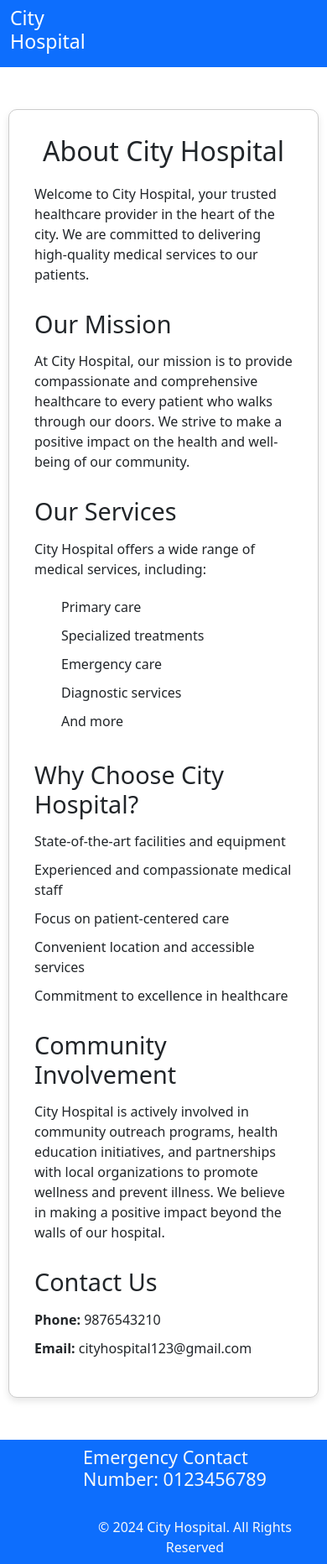
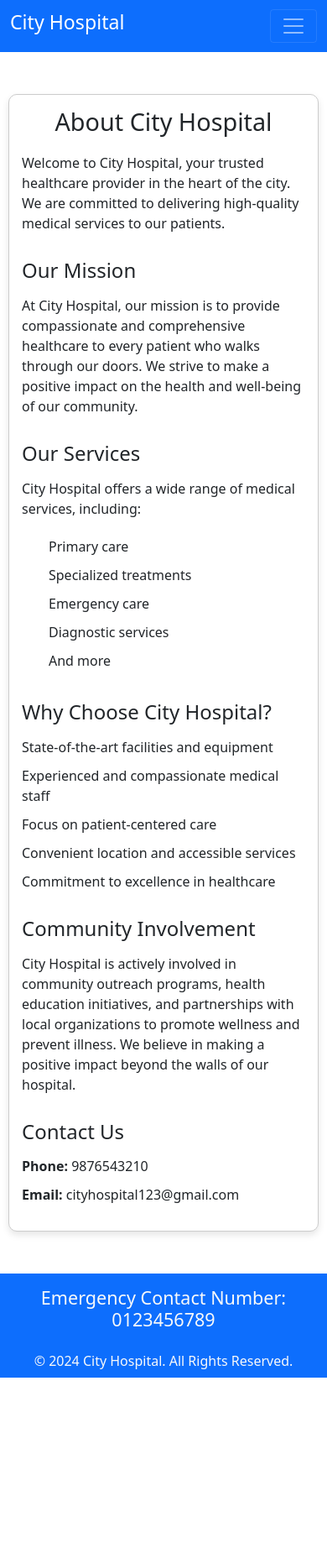
Before and after one commit to RameesParambil/hospital, a Django app: template templates/about.html in a window 390 px wide. Shown: the whole page at 84% size. After the commit the page ends 1641 px from the top, so only its background shows below. Run offline with Django 3.2, Linux system fonts and the light colour scheme; the template is opened without the code that fills it, so the values that code supplies are empty; some libraries are stand-ins or nearby versions.

Commit message:
Your commit message here

```diff
--- a/static/css/style.css
+++ b/static/css/style.css
@@ -1,15 +1,10 @@
+/* Navigation Styles */
 .navbar-nav li:hover {
     background-color: black;
     border-radius: 10px;
 }
 
-
-
-/*---------------------------------------
-    ABOUT
------------------------------------------*/
-
-
+/* About Section */
 #about .container {
     margin: 50px auto;
     max-width: 800px;
@@ -68,7 +63,7 @@
     margin-top: 10px;
 }
 
-/* Media Query for responsiveness */
+/* Responsive Styling */
 @media (max-width: 768px) {
     #about .container {
         padding: 0 10px;
@@ -89,3 +84,23 @@
         font-size: 1rem;
     }
 }
+
+@media (max-width: 576px) {
+    /* Further adjustments for small screens */
+    #about .title {
+        font-size: 1.8rem;
+    }
+
+    #about .subtitle {
+        font-size: 1.5rem;
+    }
+
+    #about .card-body {
+        padding: 15px;
+    }
+
+    /* Navbar item spacing for better mobile view */
+    .navbar-nav .nav-item {
+        margin: 5px 0;
+    }
+}
--- a/static/css/style2.css
+++ b/static/css/style2.css
@@ -3,26 +3,25 @@
 -----------------------------------------*/
 
 #appointment {
-    display: block;
+  display: flex;
   justify-content: center;
   align-items: center;
   height: 100vh;
 }
-.form-container{
+
+.form-container {
   width: 600px;
   margin: 0 auto;
   padding: 20px;
   background-color: #e8edf1;
   border-radius: 8px;
   box-shadow: 0 4px 8px rgba(0, 0, 0, 0.1);
+}
 
-}
 .row {
   padding-left: 75px;
   margin: 0 auto;
 }
-
-
 
 #appointment label {
   color: #393939;
@@ -64,3 +63,42 @@
   position: relative;
   display: block;
 }
+
+/* Responsive Adjustments */
+@media (max-width: 768px) {
+  .form-container {
+      width: 90%; /* Adjust form width for tablets */
+      padding: 15px;
+  }
+
+  .row {
+      padding-left: 20px;
+  }
+
+  #appointment .form-control {
+      font-size: 13px; /* Slightly smaller text */
+  }
+}
+
+@media (max-width: 576px) {
+  /* Further adjustments for smaller screens */
+  .form-container {
+      width: 100%; /* Full width for small devices */
+      padding: 10px;
+  }
+
+  #appointment label {
+      font-size: 0.9rem;
+  }
+
+  #appointment button#cf-submit {
+      height: 50px; /* Adjust button height */
+      font-size: 0.9rem;
+  }
+
+  .new {
+      text-align: center;
+      padding-top: 20px;
+      padding-right: 0;
+  }
+}
--- a/static/css/style3.css
+++ b/static/css/style3.css
@@ -2,33 +2,32 @@
     ADD PATIENTS
 -----------------------------------------*/
 
-
 #new_patient {
-    display: block;
+    display: flex;
     justify-content: center;
     align-items: center;
     height: 100vh;
+}
 
-}
-.new-container{
+.new-container {
     width: 600px;
     margin: 0 auto;
     padding: 20px;
     background-color: #e8edf1;
     border-radius: 8px;
     box-shadow: 0 4px 8px rgba(0, 0, 0, 0.1);
+}
 
-
-
-}
 .row {
     padding-left: 75px;
     margin: 0 auto;
 }
+
 #new_patient label {
     color: #393939;
     font-weight: 500;
 }
+
 #new_patient .form-control {
     background: #f9f9f9;
     border: none;
@@ -39,10 +38,12 @@ font-weight: normal;
     margin-bottom: 15px;
     transition: all ease-in-out 0.4s;
 }
+
 #new_patient input,
 #new_patient select {
     height: 45px;
 }
+
 #new_patient button#cf-submit {
     color: #ffffff;
     font-weight: 600;
@@ -64,21 +65,26 @@ transition: all ease-in-out 0.4s;
     margin-bottom: 15px;
     width: 150px;
 }
+
 #new_patient #patient_age {
     padding-left: 50px;
 }
+
 #new_patient .patient_age {
     padding-left: 40px;
     display: inline-block;
 }
+
 #new_patient #gender {
     padding-left: 20px;
     display: inline-block;
 }
+
 #new_patient .gender {
     padding-left: 16px;
     display: inline-block;
 }
+
 #new_patient #cf-submit {
     color: #ffffff;
     font-weight: 600;
@@ -87,22 +93,26 @@ transition: all ease-in-out 0.4s;
     padding-left: 20px;
     display: inline-block;
 }
-#new_patient .save{
+
+#new_patient .save {
     width: 100px;
     height: 50px;
     display: block;
     padding-top: 55px;
 }
+
 #new_patient #new_form {
     padding-bottom: 50px;
 }
-#new_patient .close{
+
+#new_patient .close {
     width: 100px;
     height: 55px;
     margin-left: 140px;
     display: inline-block;
     padding-bottom: 85px;
 }
+
 #new_patient #close_button {
     background: #f00404;
     color: #ffffff;
@@ -110,5 +120,56 @@ transition: all ease-in-out 0.4s;
     height: 56px;
     width: 100px;
     display: inline-block;
+}
 
+/* Responsive Adjustments */
+@media (max-width: 768px) {
+    .new-container {
+        width: 90%; /* Adjusted form width */
+        padding: 15px;
     }
+
+    .row {
+        padding-left: 20px;
+    }
+
+    #new_patient .form-control {
+        font-size: 13px;
+    }
+
+    #new_patient .patient-form,
+    #new_patient #cf-submit {
+        width: auto;
+    }
+}
+
+@media (max-width: 576px) {
+    /* Further adjustments for smaller screens */
+    .new-container {
+        width: 100%; /* Full width for smaller devices */
+        padding: 10px;
+    }
+
+    #new_patient label,
+    #new_patient #close_button,
+    #new_patient #cf-submit {
+        font-size: 0.9rem;
+    }
+
+    #new_patient #close_button,
+    #new_patient #cf-submit {
+        height: 50px;
+        width: 100%;
+        margin-top: 10px;
+    }
+
+    .row {
+        padding-left: 10px;
+        padding-right: 10px;
+    }
+
+    #new_patient .patient_age,
+    #new_patient .gender {
+        padding-left: 10px;
+    }
+}
--- a/templates/base.html
+++ b/templates/base.html
@@ -1,43 +1,40 @@
 {% load static %}
 
 <!DOCTYPE html>
-<html>
+<html lang="en">
 
 <head>
   <meta charset="UTF-8">
-    <title>{% block title %}{% endblock %}</title>
+  <title>{% block title %}City Hospital{% endblock %}</title>
+  <meta name="viewport" content="width=device-width, initial-scale=1, shrink-to-fit=no">
+  <meta name="description" content="City Hospital - Quality Healthcare">
+  <meta name="author" content="City Hospital">
 
-    <meta charset="utf-8">
-    <meta name="viewport"
-      content="width=device-width, initial-scale=1, shrink-to-fit=no">
-    <meta name="description" content="">
-    <meta name="author" content="">
-    <link rel="stylesheet"
-      href=" https://cdn.jsdelivr.net/npm/bootstrap@5.1.3/dist/css/bootstrap.min.css ">
-    <link rel="stylesheet"
-      href="https://use.fontawesome.com/releases/v5.2.0/css/all.css">
+  <!-- Bootstrap and FontAwesome -->
+  <link rel="stylesheet" href="https://cdn.jsdelivr.net/npm/bootstrap@5.1.3/dist/css/bootstrap.min.css">
+  <link rel="stylesheet" href="https://use.fontawesome.com/releases/v5.2.0/css/all.css">
 
-    <link rel="stylesheet" href="{% static '/css/style.css' %}">
-    <link rel="stylesheet" href="{% static '/css/style2.css' %}">
-    <link rel="stylesheet" href="{% static '/css/style3.css' %}">
-
-
-
+  <!-- Custom CSS -->
+  <link rel="stylesheet" href="{% static 'css/style.css' %}">
+  <link rel="stylesheet" href="{% static 'css/style2.css' %}">
+  <link rel="stylesheet" href="{% static 'css/style3.css' %}">
 </head>
 
 <body>
 
-    <nav class="navbar bg-primary navbar-expand-md ">
+  <!-- Navbar -->
+  <nav class="navbar navbar-expand-md navbar-dark bg-primary">
     <div class="container">
-        <div class="col-2 text-left pl-md-0">
-          <h3 class="text-white"> City Hospital </h3>
-        </div>
-
-        <div
-          class="collapse navbar-collapse justify-content-center col-md-8 navbar-collapse-3">
-          <ul class="navbar-nav justify-content-center  fw-bold">
-            <li class="nav-item active">
-              <a class="nav-link text-white" href="{% url 'home' %}">Home </a>
+      <a class="navbar-brand text-white" href="#">
+        <h3>City Hospital</h3>
+      </a>
+      <button class="navbar-toggler" type="button" data-bs-toggle="collapse" data-bs-target="#navbarContent" aria-controls="navbarContent" aria-expanded="false" aria-label="Toggle navigation">
+        <span class="navbar-toggler-icon"></span>
+      </button>
+      <div class="collapse navbar-collapse justify-content-center" id="navbarContent">
+        <ul class="navbar-nav fw-bold">
+          <li class="nav-item">
+            <a class="nav-link text-white" href="{% url 'home' %}">Home</a>
           </li>
           <li class="nav-item">
             <a class="nav-link text-white" href="{% url 'about' %}">About</a>
@@ -54,41 +51,43 @@
           <li class="nav-item">
             <a class="nav-link text-white" href="{% url 'contact' %}">Contact Us</a>
           </li>
+          <!-- Dropdown Menu for More Options -->
+          <li class="nav-item dropdown">
+            <a class="nav-link dropdown-toggle text-white" href="#" id="navbarDropdown" role="button" data-bs-toggle="dropdown" aria-expanded="false">
+              More
+            </a>
+            <ul class="dropdown-menu dropdown-menu-end" aria-labelledby="navbarDropdown">
+              <li><a class="dropdown-item" href="#">Services</a></li>
+              <li><a class="dropdown-item" href="#">Careers</a></li>
+              <li><a class="dropdown-item" href="#">Patient Resources</a></li>
+              <li><hr class="dropdown-divider"></li>
+              <li><a class="dropdown-item" href="#">FAQs</a></li>
+            </ul>
+          </li>
         </ul>
       </div>
-
     </div>
   </nav>
 
+  <!-- Content Block -->
   {% block content %}{% endblock %}
 
-
-
-
-
-
-
-    <section class="">
-      <footer class="pt-2 pb-2  bg-primary text-light">
+  <!-- Footer -->
+  <footer class="pt-3 pb-2 bg-primary text-light">
     <div class="container">
       <div class="row align-items-center">
-            <div class="col-12 col-md-8">
+        <div class="col-12 col-md-8 text-center text-md-start">
           <h4>Emergency Contact Number: 0123456789</h4>
         </div>
-            <div class="col-12 col-md-4 mt-4 mt-md-0 text-center text-md-end">
-              © 2024 City Hospital. All Rights Reserved
+        <div class="col-12 col-md-4 mt-3 mt-md-0 text-center text-md-end">
+          &copy; 2024 City Hospital. All Rights Reserved.
         </div>
       </div>
     </div>
   </footer>
-    </section>
 
-    <script
-      src="https://cdn.jsdelivr.net/npm/bootstrap@5.1.3/dist/js/bootstrap.bundle.min.js"
-      integrity="sha384-ka7Sk0Gln4gmtz2MlQnikT1wXgYsOg+OMhuP+IlRH9sENBO0LRn5q+8nbTov4+1p"
-      crossorigin="anonymous"></script>
-
-
+  <!-- Bootstrap JS -->
+  <script src="https://cdn.jsdelivr.net/npm/bootstrap@5.1.3/dist/js/bootstrap.bundle.min.js" integrity="sha384-ka7Sk0Gln4gmtz2MlQnikT1wXgYsOg+OMhuP+IlRH9sENBO0LRn5q+8nbTov4+1p" crossorigin="anonymous"></script>
 </body>
 
 </html>
```
Lines whose indentation alone changed are shown as unchanged.
